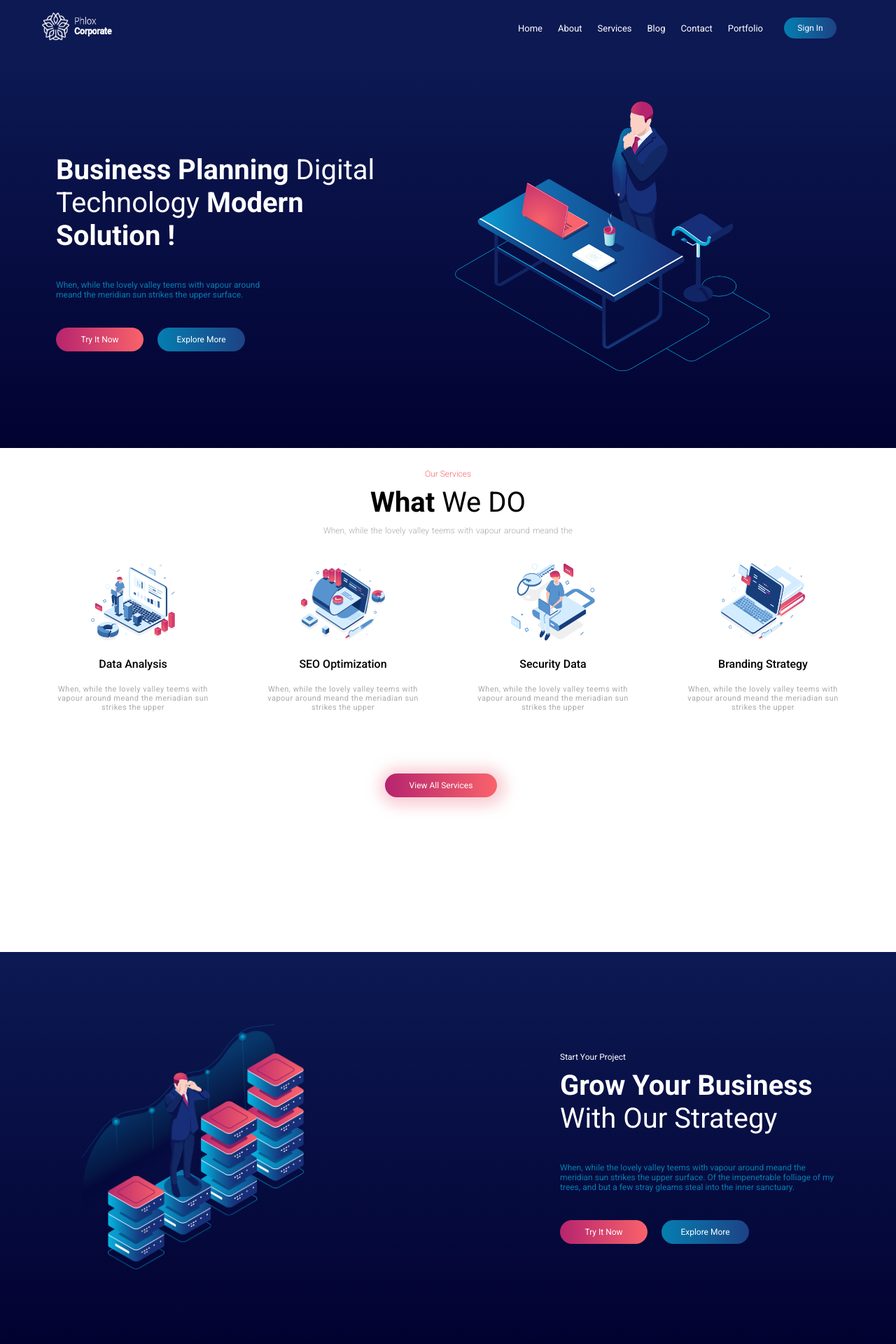
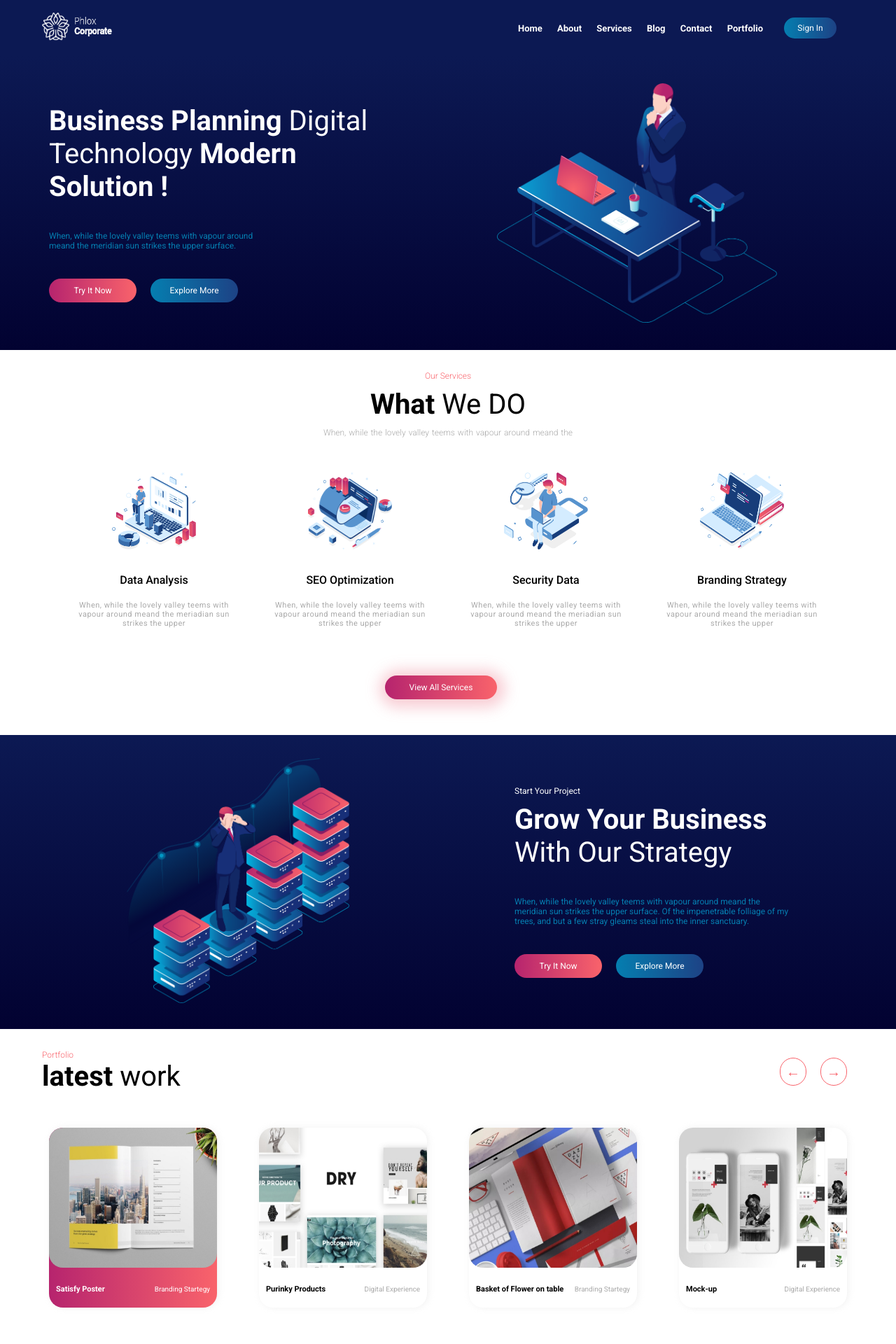
Before and after one commit to elisasalvatore/proj-html-vuejs, a Vue app: page / in a window 1280 px wide. Shown: the top 1920 px of the page at 70% size. Built offline with nearby package versions, Linux system fonts and the light colour scheme.

Commit message:
fixed some details

```diff
--- a/src/components/Blog.vue
+++ b/src/components/Blog.vue
@@ -6,6 +6,7 @@
 
         <div class="posts-container">
             <div class="long-post">
+
                 <div class="long-text-box">
                     <div class="date">
                         April 21, 2019
@@ -53,23 +54,25 @@ export default {
 @import '@/style/sectionsHeading.scss';
 
 .section-container {
-    background-color: #fff;
-    padding-left: 10px;
+    padding-left: 25px;
 
     .posts-container {
         display: flex;
+        justify-content: center;
         align-items: center;
         height: 350px;
-        padding: 0 40px;
         font-size: 11px;
+        position: relative;
 
         .long-post {
             display: flex;
-            width: 50%;
+            width: 600px;
             height: 250px;
             padding: 30px;
             background: url('../assets/images/headway-537308-unsplash-1380x703.jpg');
-            filter: brightness(80%);
+            // filter: brightness(0.5);
+            // background-color: #333;
+            // backdrop-filter: brightness(50%);
             background-size: cover;
             background-position: center;
             border-radius: 20px;
@@ -96,7 +99,7 @@ export default {
         .container-small-posts {
             display: flex;
             justify-content: space-around;
-            width: 50%;
+            width: 600px;
             padding-left: 30px;
 
             .box-small-post {
@@ -104,7 +107,7 @@ export default {
                 flex-direction: column;
                 justify-content: center;
                 align-items: start;
-                width: 50%;
+                width: 200px;
                 height: 300px;
                 margin-right: 20px;
                 padding: 0 30px;
@@ -146,7 +149,7 @@ export default {
             text-overflow: ellipsis;
             white-space: nowrap;
 
-            // mostare paragrafo in hover
+            // per mostare paragrafo completo quando in hover
             &:hover {
                 white-space: unset;
                 text-overflow: unset;
--- a/src/components/Header.vue
+++ b/src/components/Header.vue
@@ -61,13 +61,12 @@ header {
       li {
         list-style: none;
         font-size: 13px;
-        font-weight: 400;
+        font-weight: 600;
         color: #fff;
         cursor: pointer;
 
         &:hover {
           color: $light-pink;
-          font-weight: bold;
         }
       }
     }
--- a/src/components/JumbotronPlanning.vue
+++ b/src/components/JumbotronPlanning.vue
@@ -38,10 +38,8 @@ export default ({
   }
 
   > img {
-    width: 450px;
-    position: relative;
-    bottom: 5%;
-    right: 10%;
+    width: 400px;
+    padding-right: 20px;
   }
 
   .container-buttons {
--- a/src/components/OurServices.vue
+++ b/src/components/OurServices.vue
@@ -36,8 +36,9 @@ export default {
 @import '@/style/sectionsHeading.scss';
 
 .section-container {
+    width: 1200px;
     background-color: #fff;
-    margin-bottom: 20px;
+    padding-bottom: 40px;
 
     .services-container {
         display: flex;
@@ -52,6 +53,7 @@ export default {
             >img {
                 width: 120px;
                 height: 110px;
+                padding: 10px;
             }
 
             .service-title {
@@ -72,8 +74,6 @@ export default {
 
                 > .bg-pink-dark-to-light {
                     margin: 20px auto;
-                    position: relative;
-                    top: 8%;
                     width: 50px;
                     height: 50px;
                     line-height: 50px;
@@ -96,9 +96,8 @@ export default {
                 border-radius: 20px;
 
                 > img {
-                    width: 100px;
-                    height: 90px;
-                    padding: 9px;
+                    // width: 100px;
+                    // height: 90px;
                     background-color: #fff;
                     border-radius: 20px;
                 }
@@ -121,6 +120,10 @@ export default {
         justify-content: center;
         align-items: center;
         margin: 20px 0;
+
+        button:hover {
+            box-shadow: 2px 2px 20px 10px #1d418557;
+        }
     }
 }
 </style>
--- a/src/components/Portfolio.vue
+++ b/src/components/Portfolio.vue
@@ -84,10 +84,8 @@ export default {
 
 
 .section-container {
-    height: 70vh;
     text-align: start;
     background-color: #fff;
-    margin: 20px 0;
 
     .section-top {
         display: flex;
@@ -97,6 +95,7 @@ export default {
 
         .arrows-slider  {
             display: flex;
+            justify-content: center;
             align-items: center;
 
             > button {
@@ -120,27 +119,32 @@ export default {
     }
 
     .section-down {
+        margin: 0 auto;
         display: flex;
-        margin: 20px 0;
+        justify-content: center;
+        width: 1200px; // da togliere se si rende lo slider dinamico
+        padding: 20px 0;
 
         .slider {
             justify-content: space-between;
             align-items: center;
-            width: 240px;
-            margin: 20px;
+            width: calc(100% / 4 - 60px);
+            margin: 30px;
             background-color: #fff;
             border-radius: 20px;
 
             > img {
-                width: 240px;
-                height: 180px;
+                width: 100%;
+                min-width: 200px;
+                height: 200px;
                 border-radius: 20px;
             }
 
             .slider-text {
                 display: flex;
-                justify-content: space-around;
-                padding: 20px 0;
+                justify-content: space-between;
+                align-items: center;
+                padding: 20px 10px ;
 
                 .title {
                     font-size: 11px;
@@ -148,11 +152,27 @@ export default {
                 }
 
                 .category {
-                    font-size: 8px;
+                    font-size: 10px;
                     color: $text-gray;
                 }
             }
 
+            // da DISATTIVARE in caso di slider dinamico
+            &:first-of-type {
+                color: #fff;
+                background-color: $dark-pink;
+                background-image: linear-gradient(
+                    to left,
+                    $light-pink,
+                    $dark-pink,
+                );
+
+                .category {
+                    color: #fff;
+                }
+            }
+
+            // HOVER SLIDER DINAMICO
             &:hover {
                 color: #fff;
                 background-color: $dark-pink;
@@ -184,13 +204,19 @@ export default {
             margin: 0 5px;
             background-color: $text-gray;
 
-            .active {
-                background-color: $dark-pink;
+            // DA DISATTIVARE in caso di slider dinamico
+            &:first-of-type {
+                background-color: $light-pink;
             }
 
-            .disable {
-                background-color: $text-gray;
-            }
+            // DA ATTIVARE in caso di slider dinamico
+            // .active {
+            //     background-color: $light-pink;
+            // }
+
+            // .disable {
+            //     background-color: $text-gray;
+            // }
         }
 
     }
--- a/src/components/SubscribeUserEmail.vue
+++ b/src/components/SubscribeUserEmail.vue
@@ -27,7 +27,7 @@ export default {
     display:flex;
     justify-content: center;
     align-items: center;
-    height: 40vh;
+    height: 200px;
     padding: 30px;
     background-color: $brg-blue;
     background-image:
@@ -52,10 +52,13 @@ export default {
         justify-content: space-between;
         align-items: center;
         width: 900px;
-        padding: 40px 20px;
+        height: 60px;
+        padding: 50px 25px;
         border-radius: 20px;
 
         .subscribe-text {
+            width: 510px;
+
             p {
                 font-size: 12px;
                 font-weight: lighter;
--- a/src/style/footer.scss
+++ b/src/style/footer.scss
@@ -9,8 +9,8 @@
 }
 
 footer {
-    height: 40vh;
-    display:flex;
+    height: 250px;
+    display: flex;
     flex-direction: column;
     justify-content: space-between;
 
@@ -108,7 +108,7 @@ footer {
 
             .arrow-up {
                 position: relative;
-                bottom: 70%;
+                bottom: 80%;
                 background-color: #fff;
                 padding: 5px 10px;
                 border-radius: 50%;
--- a/src/style/jumbotron.scss
+++ b/src/style/jumbotron.scss
@@ -9,11 +9,9 @@
 
 .container-jumbo {
     display: flex;
-    justify-content: space-between;
+    justify-content: space-around;
     align-items: center;
-    height: 70vh;
-    padding: 0 40px;
-
+    height: 420px;
 
     .jumbo-box {
         display: flex;
--- a/src/style/priceCards.scss
+++ b/src/style/priceCards.scss
@@ -2,7 +2,7 @@
 
 .section-container {
     padding: 40px;
-    margin-bottom: 60px;
+    padding-bottom: 60px;
     color: white;
     background-color: $brg-blue;
     background-image:
@@ -13,6 +13,8 @@
     );
 
     .price-cards {
+        width: 1000px;
+        margin: 0 auto;
         display: flex;
         justify-content: space-around;
 
--- a/src/style/sectionsHeading.scss
+++ b/src/style/sectionsHeading.scss
@@ -3,7 +3,8 @@
 
 .section-container {
     // colore background specifico per ogni sezione
-    height: 80vh;
+    margin: 0 auto;
+    height: 480px;
     padding: 30px 0;
     text-align: center;
 
```
